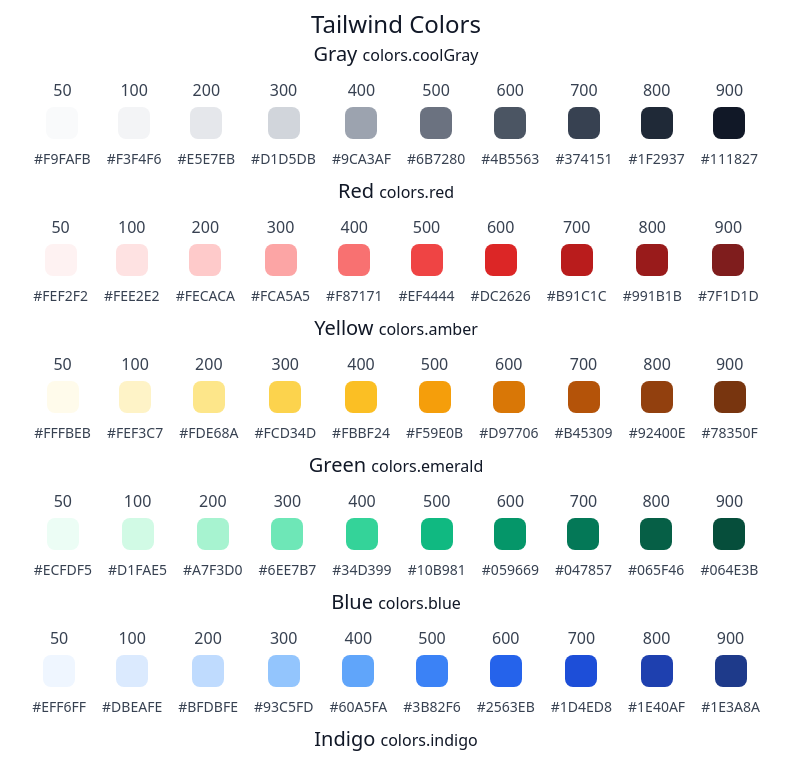
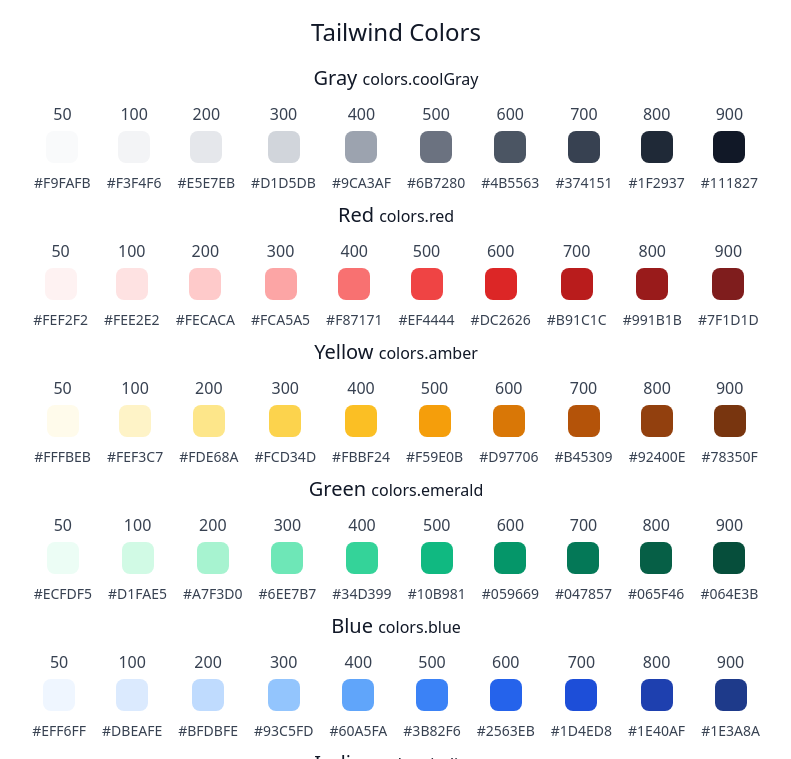
Before and after one commit to justingolden21/tailwind-colors, a website: page docs/index.html in a window 1280 px wide. Both pictures are taken after a click on the element 306 px from the left and 123 px from the top of the page. Shown: the top 759 px of the page, without its empty margins (244-1035 px from the left). Drawn offline with Linux system fonts and the light colour scheme.

Commit message:
css updates
updates for @media print and checkmark on color when copied

```diff
--- a/docs/index.html
+++ b/docs/index.html
@@ -14,9 +14,9 @@
 	<script src="js/colors.js"></script>
 	<script src="js/scripts.js"></script>
 </head>
-<body class="text-center m-2 text-gray-900">
+<body class="text-center text-gray-900">
 	<section>
-		<h1>Tailwind Colors</h1>
+		<h1 class="mb-4">Tailwind Colors</h1>
 		<div id="colors"></div>
 		<textarea id="copy-input" class="hidden"></textarea>
 		<a href="https://tailwindcss.com/docs/customizing-colors" target="_blank" class="mr-4">Source</a>
--- a/docs/js/scripts.js
+++ b/docs/js/scripts.js
@@ -5,13 +5,13 @@
 		for(let key in colors[color]) {
 			if(key=='name') continue;
 			let hex = colors[color][key];
-			html += `<div class="color"><p class="number">${key}</p><div class="color-preview" style="background-color:${hex};" onclick="copyText('${hex}',this)"></div><p class="hex">${hex}</p></div>`;
+			html += `<div class="color"><p class="number">${key}</p><div class="color-preview" style="background-color:${hex};" onclick="copyText('${hex}',${key},this)"></div><p class="hex">${hex}</p></div>`;
 		}
 		html += '</div>';
 	}
 	document.getElementById('colors').innerHTML = html;
 };
-function copyText(text,elm) {
+function copyText(text,num,elm) {
 	let input = document.createElement('input');
 	input.setAttribute('value', text);
 	document.body.appendChild(input);
@@ -20,8 +20,7 @@
 	document.body.removeChild(input);
 
 	const check = `<svg style="position:relative;top:8px;left:8px;width:16px;height:16px;" viewBox="0 0 24 24" xmlns="http://www.w3.org/2000/svg">
-	<circle r="12" cx="12" cy="12" fill="#F9FAFB"></circle>
-	<path stroke="#374151" fill="none" stroke-linecap="round" stroke-linejoin="round" stroke-width="4" d="M5 13l4 4L19 7"></path>
+	<path stroke="#${num>300?'F9FAFB':'374151'}" fill="none" stroke-linecap="round" stroke-linejoin="round" stroke-width="4" d="M5 13l4 4L19 7"></path>
 	</svg>`;
 	elm.innerHTML = check;
 	setTimeout(()=> elm.innerHTML = '', 750);
--- a/src/styles.css
+++ b/src/styles.css
@@ -8,6 +8,10 @@
 	}
 	::selection {
 		@apply bg-gray-100;
+	}
+
+	body {
+		margin: 1rem;
 	}
 
 	h1 {
@@ -53,6 +57,15 @@
 
 }
 
+@media print {
+	h1, a {
+		display: none;
+	}
+	body, .color-preview {
+		margin: 0;
+	}
+}
+
 @media (min-width: 640px) { /* sm */
 }
 
```
Also changed, not shown: docs/css/styles.css.
